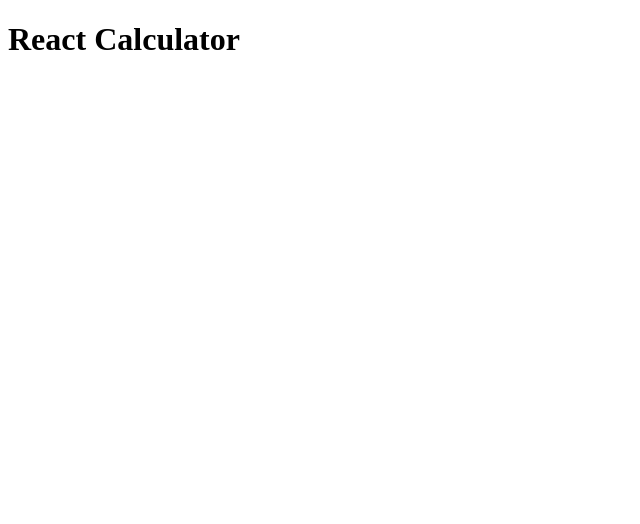
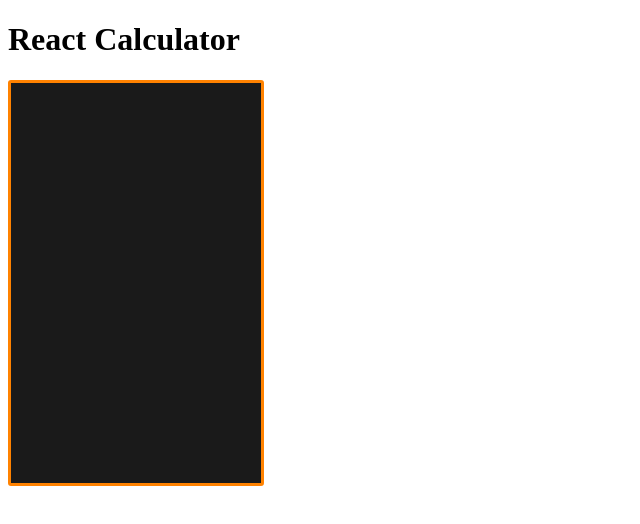
Before and after one commit to lyndonpanton/react-calculator, a React (Create React App) app: page / in a window 1280 px wide. Shown: the top 524 px of the page, without its empty margins (0-640 px from the left). Built offline with nearby package versions, Linux system fonts and the light colour scheme.

Commit message:
define component styling

```diff
--- a/src/components/Calculator.js
+++ b/src/components/Calculator.js
@@ -10,8 +10,16 @@ class Calculator extends React.Component {
 	}
 
 	render() {
+		const calculatorStyling = {
+			border: "#FF8200 solid 3px",
+			borderRadius: "3px",
+			width: "250px",
+			height: "400px",
+			backgroundColor: "#1A1A1A"
+		};
+
 		return (
-			<div className="calculator">
+			<div className="calculator" style={calculatorStyling}>
 				<Display />
 			</div>
 		);
```
